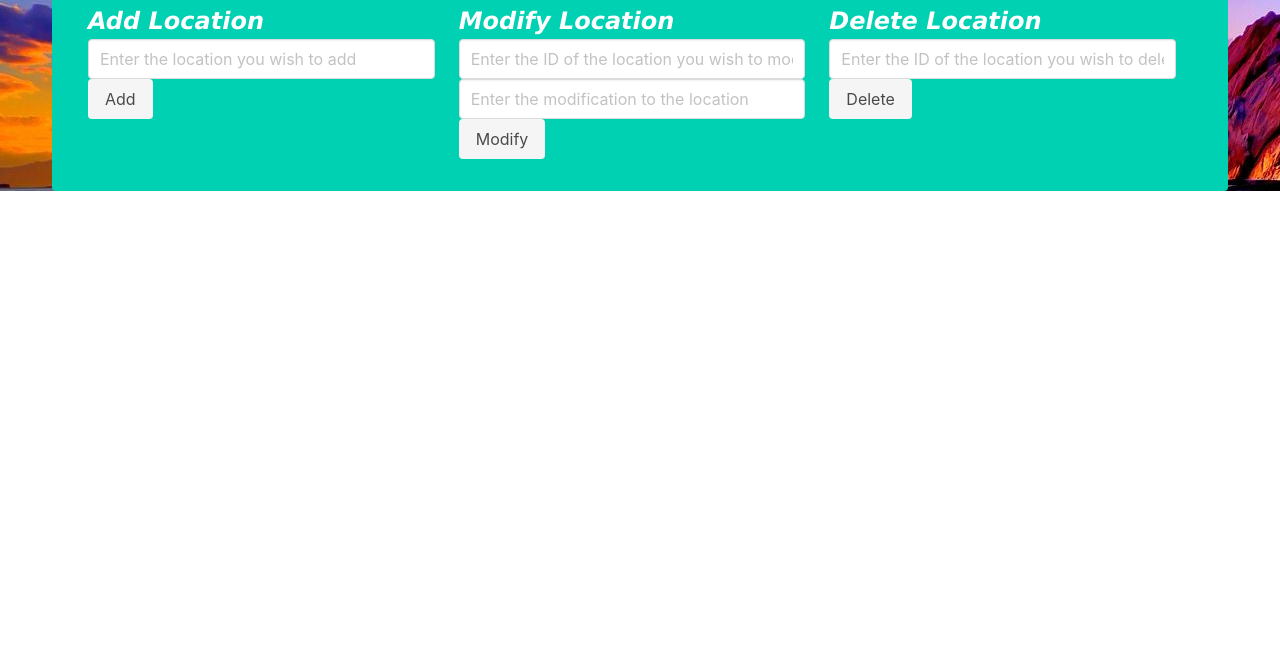
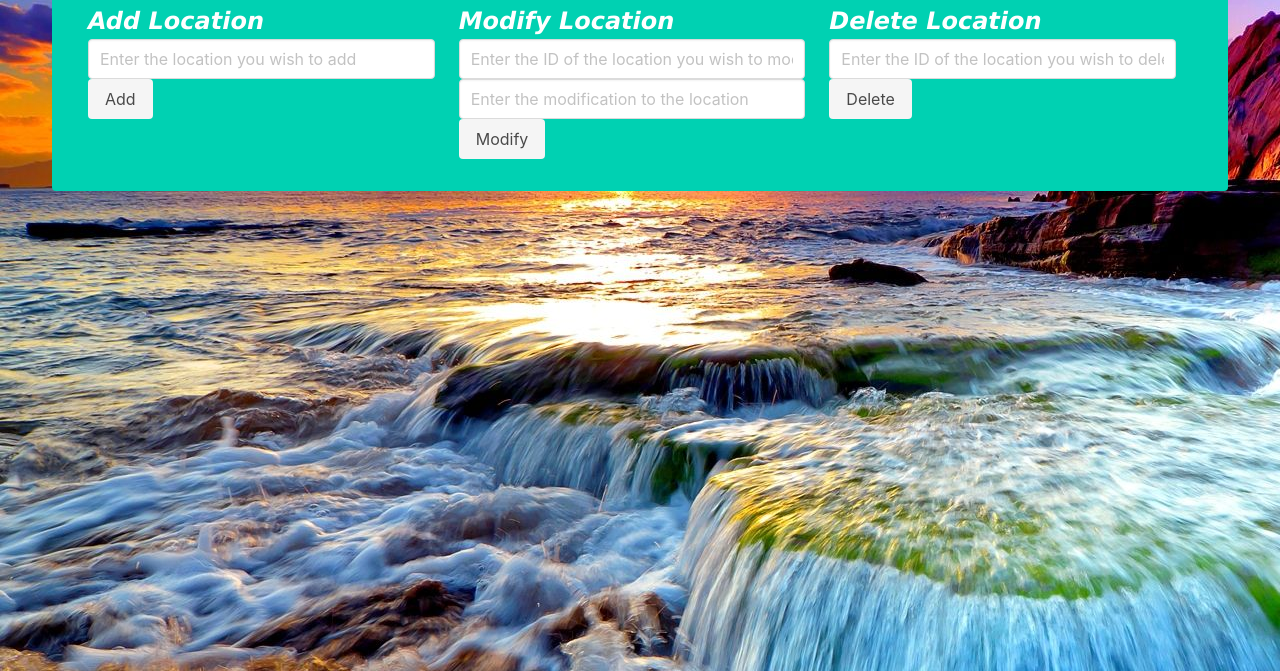
Before and after one commit to s-patel30/INST377_Final_Project, a website: page public/modify.html in a window 1280 px wide. Shown: the part 129-800 px from the top of the page. Drawn offline with nearby package versions, Linux system fonts and the light colour scheme.

Commit message:
tried styling

```diff
--- a/public/modify.html
+++ b/public/modify.html
@@ -3,7 +3,6 @@
     <head>
       <meta charset="utf-8">
       <title>Modify Data</title>
-      <script src="modify.js"></script>
       <link rel="stylesheet" href="https://cdn.jsdelivr.net/npm/bulma@0.9.3/css/bulma.min.css">
       <link rel="stylesheet" type="text/css" href="style.css">
     </head>
@@ -72,4 +71,5 @@
             </div>
         </div>
     </body>
+    <script src="modify.js"></script>
 </html>
--- a/public/style.css
+++ b/public/style.css
@@ -1,15 +1,14 @@
 @import "https://cdn.jsdelivr.net/npm/bulma@0.9.3/css/bulma.min.css";
 
-/*#back-image{
-  background: url(background.jpg);
-  border: 1px solid black;
-  background-repeat: no-repeat;
-  padding: 50px;
+html, body {
+  margin: 0;
+  height: 100%;
 }
-*/
 
 body{
   background-image: url(background.jpg);
+  background-repeat: no-repeat;
+  background-attachment: fixed;
 }
 
 h1{
@@ -26,15 +25,6 @@ h2{
     font-family: 'Lucida Sans', 'Lucida Sans Regular', 'Lucida Grande', 'Lucida Sans Unicode', Geneva, Verdana, sans-serif;
 }
 /*
-.food-table{
-    border: 1px solid lightblue;
-  }
-
-  th {
-    background-color: rgb(148, 129, 231);
-    color: white;
-  }
-
   table, th, td {
     border: 1px solid black;
     color: rgb(241, 9, 9);
```
